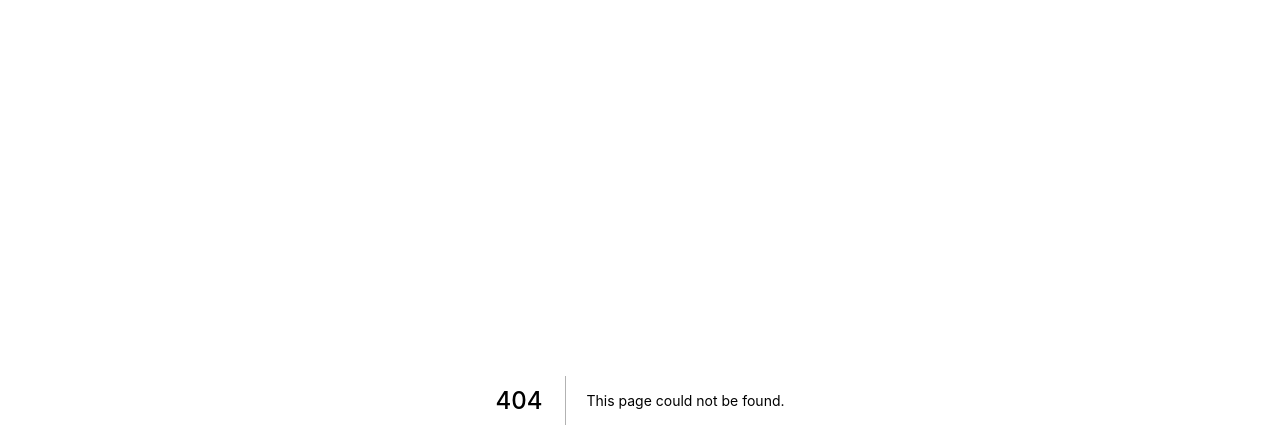
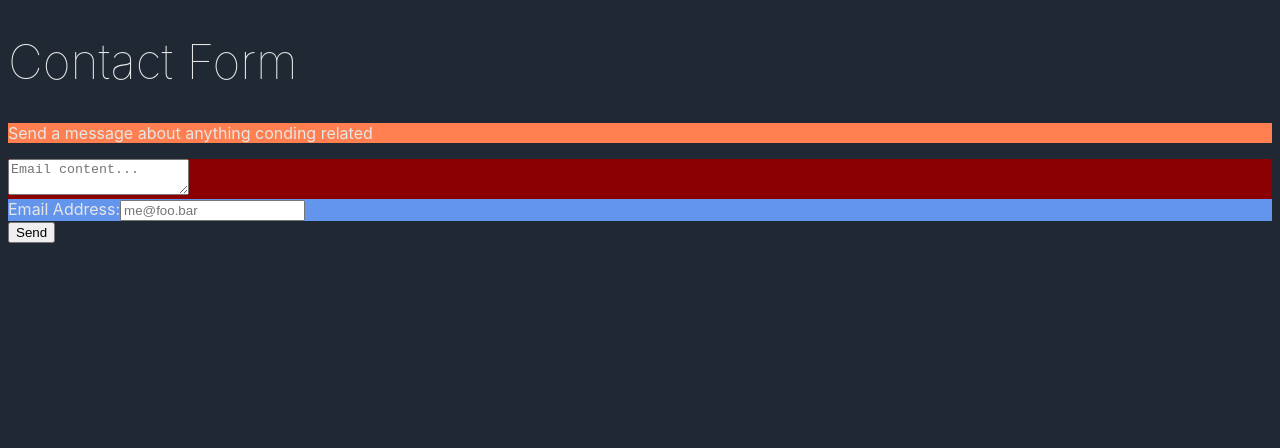
Before and after one commit to szabikr/szabi-space, a Next.js app: page /contact in a window 1280 px wide. Before the commit this address had no page. Shown: the top 448 px of the page. Built offline with nearby package versions, Linux system fonts and the light colour scheme.

Commit message:
WIP: Layout and contact form

```diff
--- /dev/null
+++ b/src/components/contact-form/contact-form.js
@@ -0,0 +1,25 @@
+import styles from './contact-form.module.css';
+
+export default function ContactForm() {
+  return (
+    <div>
+      <form className={styles.form}>
+        <p style={{ backgroundColor: 'coral' }}>
+          Send a message about anything conding related
+        </p>
+        <div style={{ backgroundColor: 'darkRed' }}>
+          <textarea placeholder="Email content..." />
+        </div>
+
+        <div style={{ backgroundColor: 'cornflowerBlue' }}>
+          <label htmlFor="email-address">Email Address:</label>
+          <input id="email-address" type="text" placeholder="me@foo.bar"></input>
+        </div>
+
+        <div>
+          <button input="submit">Send</button>
+        </div>
+      </form>
+    </div>
+  );
+}
--- /dev/null
+++ b/src/components/contact-form/contact-form.module.css
@@ -0,0 +1,19 @@
+@media screen and (max-width: 640px) {
+ /* .form {
+  background-color: 'purple';
+  padding: 8px;
+  max-width: 620px;
+ } */
+}
+
+@media screen and (min-width: 641px) and (max-width: 1007px) {
+  /* .form {
+    background-color: 'purple';
+    padding: 8px;
+    max-width: 620px;
+  } */
+}
+
+@media screen and (min-width: 1008px) {
+
+}
--- /dev/null
+++ b/src/components/layout/layout.js
@@ -0,0 +1,9 @@
+import styles from './layout.module.css'
+
+export default function Layout({ children }) {
+  return (
+    <div className={styles.container}>
+      {children}
+    </div>
+  )
+}
--- /dev/null
+++ b/src/components/layout/layout.module.css
@@ -0,0 +1,21 @@
+
+/* Small - Phones, TV */
+@media screen and (max-width: 640px) {
+  .container {
+    margin: 0, 12px;
+  }
+}
+
+/* Medium - Tablet, Large Phone */
+@media screen and (min-width: 641px) and (max-width: 1007px) {
+  .container {
+    margin: 0, 24px;
+  }
+}
+
+/* Large - Laptop, Desktop */
+@media screen and (min-width: 1008px) {
+  .container {
+    margin: 0, 24px;
+  }
+}
--- a/src/pages/_app.js
+++ b/src/pages/_app.js
@@ -1,5 +1,10 @@
 import '../styles/main.css'
+import Layout from '../components/layout/layout';
 
 export default function App({ Component, pageProps }) {
-  return <Component {...pageProps} />
+  return (
+    <Layout>
+      <Component {...pageProps} />
+    </Layout>
+  )
 }
--- /dev/null
+++ b/src/pages/contact.js
@@ -0,0 +1,10 @@
+import ContactForm from '../components/contact-form/contact-form';
+
+export default function ContactPage() {
+  return (
+    <>
+      <h1>Contact Form</h1>
+      <ContactForm />
+    </>
+  )
+}
--- a/src/styles/main.css
+++ b/src/styles/main.css
@@ -1,8 +1,6 @@
 body {
   background-color: #1F2833;
   color: rgb(230, 230, 230);
-  margin: 0;
-  padding: 0 12px;
 
   font-family: -apple-system, BlinkMacSystemFont, 'Segoe UI', 'Roboto', 'Oxygen',
     'Ubuntu', 'Cantarell', 'Fira Sans', 'Droid Sans', 'Helvetica Neue',
@@ -29,3 +27,15 @@ h2 {
 a {
   color: #66FCF1;
 }
+
+/*
+
+  Most commonly used screen resolutions:
+    1920×1080 (8.89%)
+    1366×768 (8.44%)
+    360×640 (7.28%)
+    414×896 (4.58%)
+    1536×864 (3.88%)
+    375×667 (3.75%)
+
+*/
```
